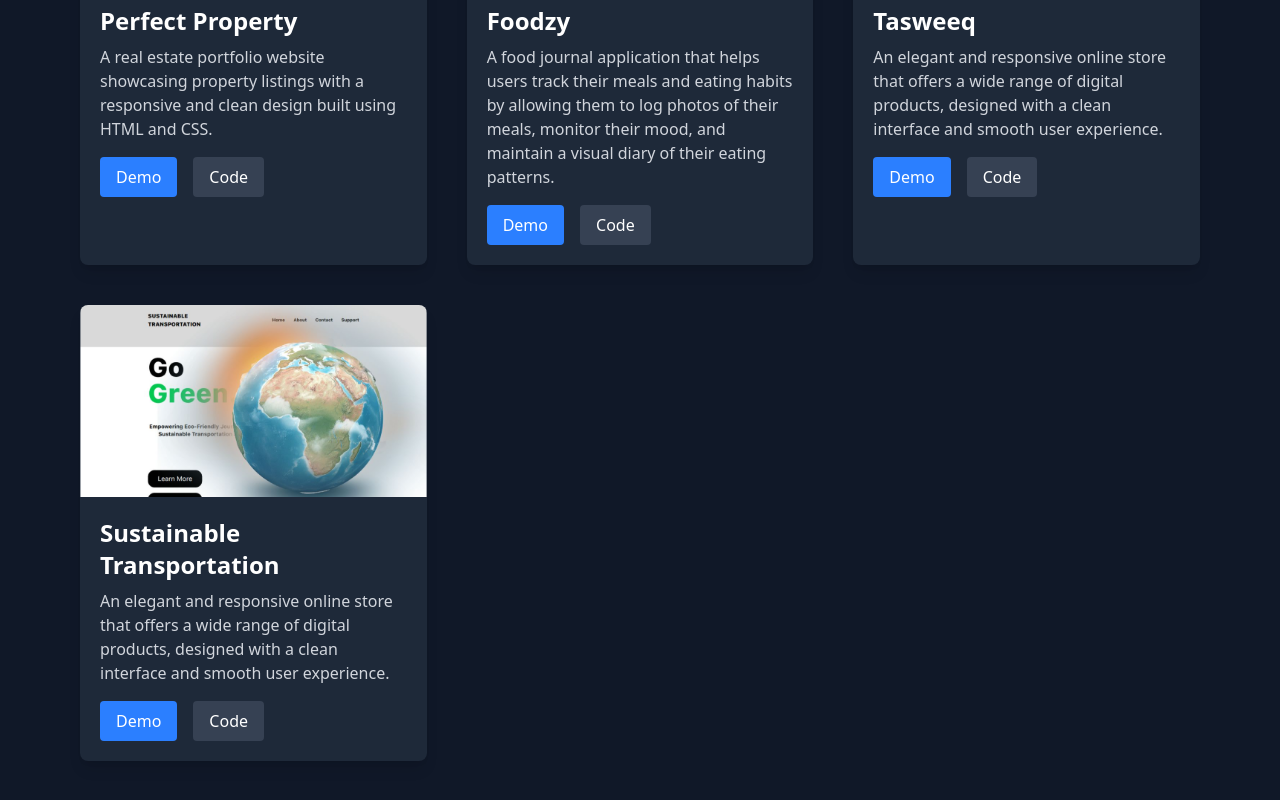
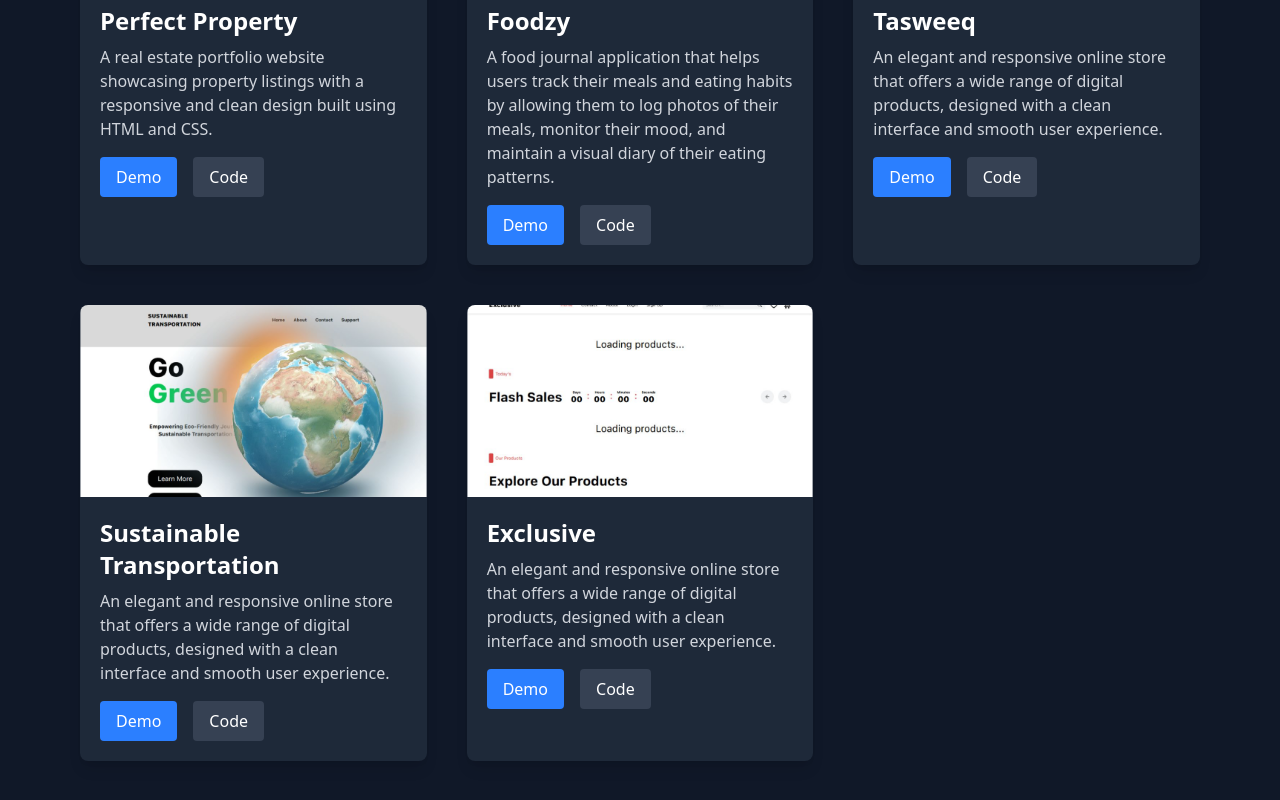
Before and after one commit to AhmadjF123/Ahmad-Portfolio, a React (Vite) app: page /projects in a window 1280 px wide. Shown: the part 448-1248 px from the top of the page. Built offline with nearby package versions, Linux system fonts and the light colour scheme.

Commit message:
Adding Exclusive Project

```diff
--- a/src/Pages/MyProjects.jsx
+++ b/src/Pages/MyProjects.jsx
@@ -33,6 +33,15 @@ const projects = [
     image: "/sustainable-transportation.png",
     demo: "https://sustainable-transportation-psi.vercel.app",
     code: "https://github.com/AhmadjF123/sustainable-transportation",
+  },
+
+  {
+    name: "Exclusive",
+    description:
+      "An elegant and responsive online store that offers a wide range of digital products, designed with a clean interface and smooth user experience.",
+    image: "/exclusive.png",
+    demo: "https://exclusivee-phi.vercel.app/",
+    code: "https://github.com/AhmadjF123/exclusivee",
   },
 ];
 
```
Also changed, not shown: public/exclusive.png (added).
